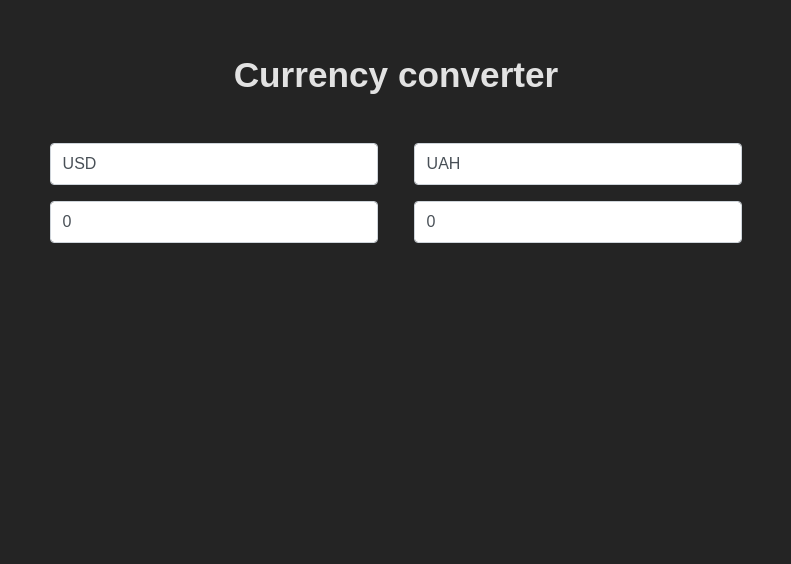
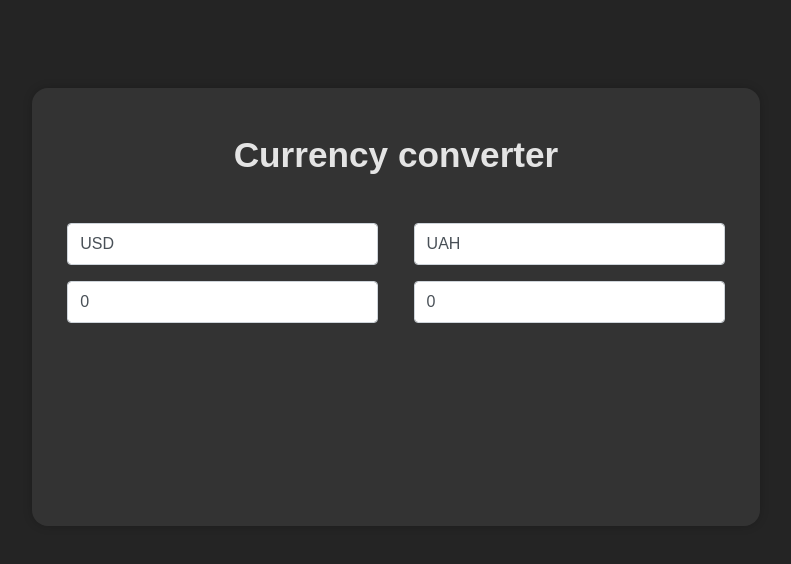
Before and after one commit to edelvarden/currency-converter, a React (Vite) app: page / in a window 1280 px wide. Shown: the top 564 px of the page, without its empty margins (244-1035 px from the left). Built offline with nearby package versions, Linux system fonts and the light colour scheme; no server answers.

Commit message:
add some styles

```diff
--- a/src/App.css
+++ b/src/App.css
@@ -2,6 +2,9 @@
   margin: 0 auto;
   max-width: 728px;
   padding: 1em;
+  background-color: #333;
+  box-shadow: 0px 0px 10px rgba(0, 0, 0, 0.2);
+  border-radius: 16px;
 }
 
 .main-header {
--- a/src/index.css
+++ b/src/index.css
@@ -1,3 +1,17 @@
+* {
+  box-sizing: border-box;
+}
+
+html,
+body {
+  height: 100%;
+}
+
+body {
+  margin: 0;
+  padding: 5em 0 0;
+}
+
 body {
   font-family: sans-serif;
   font-size: 110%;
```
